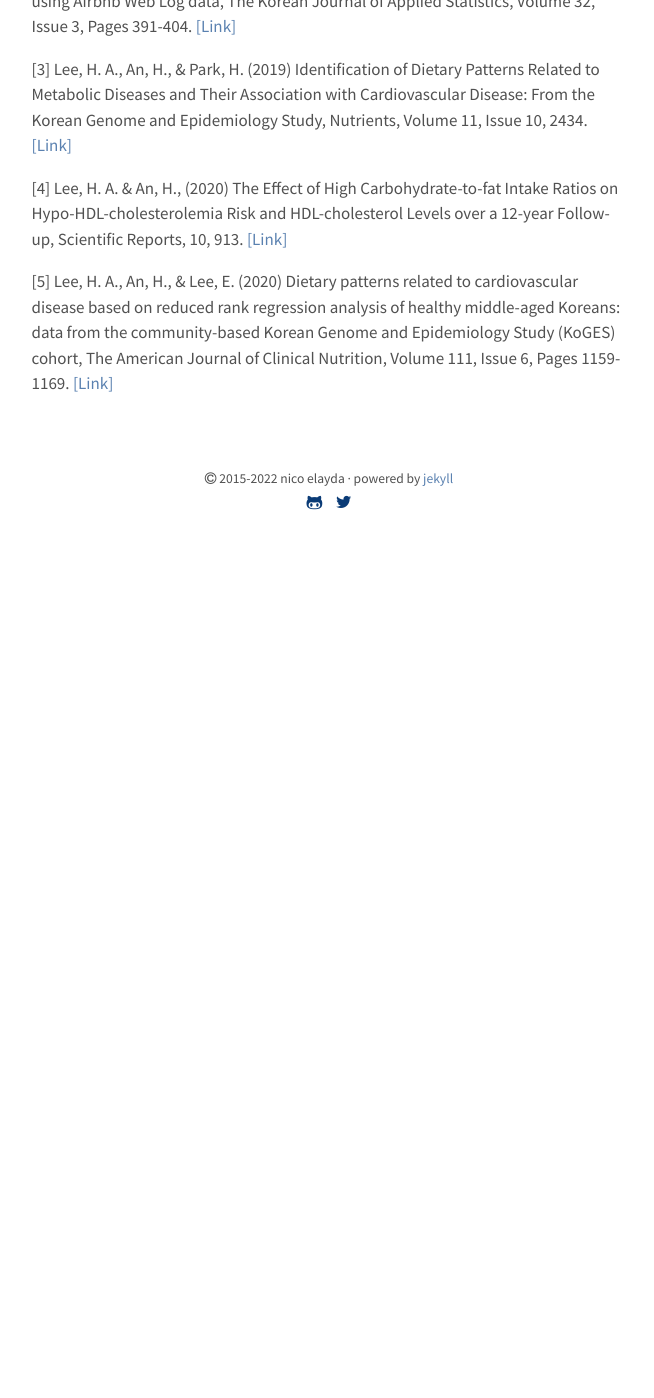
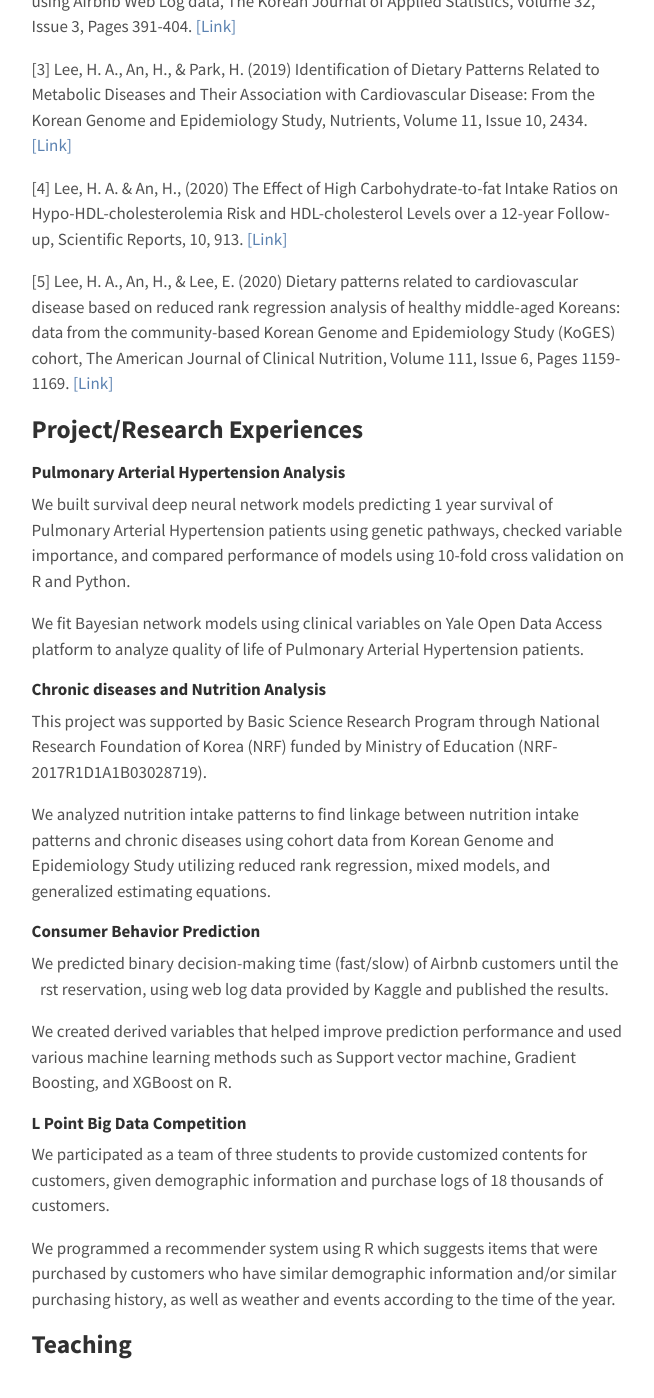
Before and after one commit to hyoin-an/hyoin-an.github.io, a Jekyll site: the page built from about.md, in a window 1280 px wide and 1400 px high, scrolled down 547 px. Shown: the whole window, without its empty margins (311-965 px from the left). Built offline with Jekyll 4.4.1, drawn with Linux system fonts in a browser that asks for light colours; before the commit the page ends 1097 px from its top, so only the background shows below that.

Commit message:
Update about.md

```diff
--- a/about.md
+++ b/about.md
@@ -23,3 +23,33 @@
 [4] Lee, H. A. & An, H., (2020) The Effect of High Carbohydrate-to-fat Intake Ratios on Hypo-HDL-cholesterolemia Risk and HDL-cholesterol Levels over a 12-year Follow-up, Scientific Reports, 10, 913. [[Link]](https://www.nature.com/articles/s41598-020-57931-w)
 
 [5] Lee, H. A., An, H., & Lee, E. (2020) Dietary patterns related to cardiovascular disease based on reduced rank regression analysis of healthy middle-aged Koreans: data from the community-based Korean Genome and Epidemiology Study (KoGES) cohort, The American Journal of Clinical Nutrition, Volume 111, Issue 6, Pages 1159-1169. [[Link]](https://academic.oup.com/ajcn/article/111/6/1159/5825658?login=true)
+
+
+## Project/Research Experiences
+
+#### Pulmonary Arterial Hypertension Analysis
+
+We built survival deep neural network models predicting 1 year survival of Pulmonary Arterial Hypertension patients using genetic pathways, checked variable importance, and compared performance of models using 10-fold cross validation on R and Python.
+
+We fit Bayesian network models using clinical variables on Yale Open Data Access platform to analyze quality of life of Pulmonary Arterial Hypertension patients.
+
+#### Chronic diseases and Nutrition Analysis
+
+This project was supported by Basic Science Research Program through National Research Foundation of Korea (NRF) funded by Ministry of Education (NRF-2017R1D1A1B03028719).
+
+We analyzed nutrition intake patterns to find linkage between nutrition intake patterns and chronic diseases using cohort data from Korean Genome and Epidemiology Study utilizing reduced rank regression, mixed models, and generalized estimating equations.
+
+#### Consumer Behavior Prediction
+
+We predicted binary decision-making time (fast/slow) of Airbnb customers until the  rst reservation, using web log data provided by Kaggle and published the results.
+
+We created derived variables that helped improve prediction performance and used various machine learning methods such as Support vector machine, Gradient Boosting, and XGBoost on R.
+
+#### L Point Big Data Competition
+
+We participated as a team of three students to provide customized contents for customers, given demographic information and purchase logs of 18 thousands of customers.
+
+We programmed a recommender system using R which suggests items that were purchased by customers who have similar demographic information and/or similar purchasing history, as well as weather and events according to the time of the year.
+
+
+## Teaching
```
